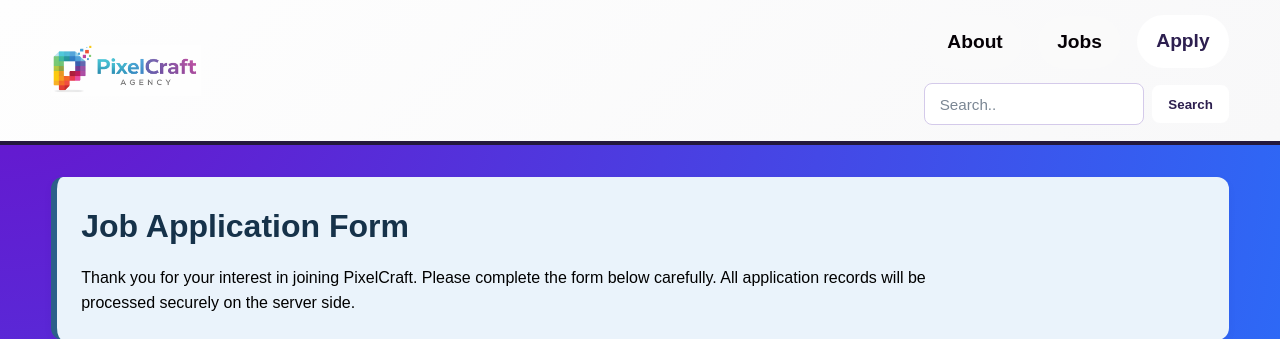
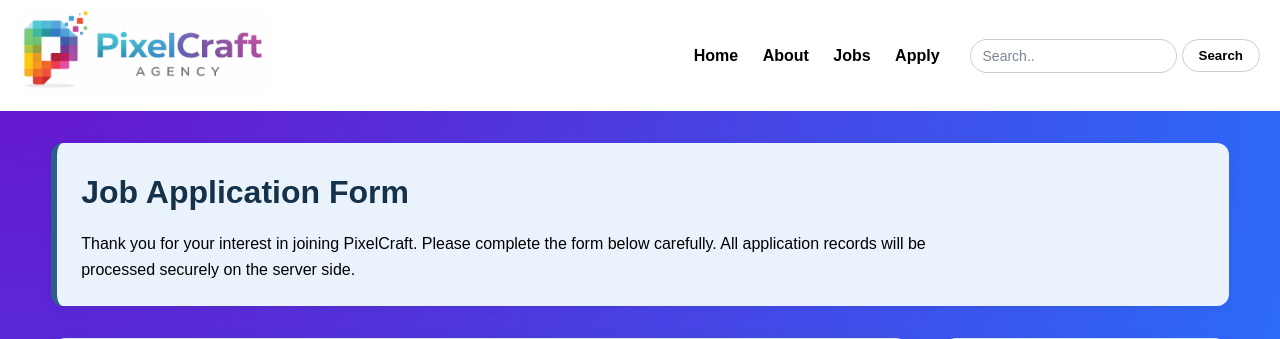
Before and after one commit to JakeStahlUNI/COS10026_WebTech_TeamProject, a PHP site: page /Apply.php in a window 1280 px wide. Shown: the top 339 px of the page. Run offline with PHP 8.4, Linux system fonts and the light colour scheme.

Commit message:
header and footer inc connect to the pages, and update the sql.

```diff
--- a/Apply.php
+++ b/Apply.php
@@ -11,27 +11,11 @@
   <link rel="stylesheet" href="styles/apply.css" />
 </head>
 
+
+
 <body>
-  <header class="header">
-    <div class="header-container">
-      <a href="index.php">
-        <img src="images/Logo.png" alt="PixelCraft Logo" class="logo"/>
-      </a>
+  <?php include 'header.inc'; ?>
 
-      <div class="search-and-nav">
-        <nav class="nav-links" aria-label="Primary navigation">
-          <a href="about.php">About</a>
-          <a href="jobs.php">Jobs</a>
-          <a href="apply.php" aria-current="page">Apply</a>
-        </nav>
-        <div class="search-bar">
-          <label for="site-search" class="sr-only">Search the site</label>
-          <input type="text" id="site-search" name="site-search" placeholder="Search.." maxlength="40">
-          <button type="button">Search</button>
-        </div>
-      </div>
-    </div>
-  </header>
 
   <main class="container">
     <section class="page-banner">
@@ -308,22 +292,7 @@
     </aside>
   </main>
 
-  <footer>
-    <div class="container">
-      <section aria-labelledby="acknowledgement-heading">
-        <h2 id="acknowledgement-heading" class="sr-only">Acknowledgement of Country</h2>
-        <p style="font-style: italic;">
-          PixelCraft acknowledges the Traditional Owners of the land on which we work and learn,
-          and we pay our respects to Elders past and present.
-        </p>
-      </section>
 
-      <p>&copy; 2026 PixelCraft. All rights reserved.</p>
-      <p>
-        <a href="mailto:info@pixelcraft.com">info@pixelcraft.com</a>
-      </p>
-    </div>
-  </footer>
 
   <script>
     const dobInput = document.getElementById("dob");
@@ -407,5 +376,8 @@
       }
     });
   </script>
+
 </body>
+<?php include 'footer.inc'; ?>
+
 </html>
--- a/Styles/apply.css
+++ b/Styles/apply.css
@@ -21,7 +21,7 @@ body {
   max-width: 1200px;
   margin: 0 auto;
 }
-
+/*
 .header {
   background: linear-gradient(135deg, #fefefe, #f8f8f9);
   padding: 1rem 0;
@@ -112,7 +112,64 @@ body {
   transform: translateY(-1px);
 }
 
+*/
 
+.header {
+  display: flex;
+  align-items: center;
+  justify-content: space-between;
+  padding: 10px 20px;
+  background-color: white;
+  width: 100%;
+}
+
+.logo {
+  width: 250px;
+  height: auto;
+}
+
+.search-and-nav {
+  display: flex;
+  align-items: center;
+  gap: 20px;
+}
+
+.search-bar form {
+  display: flex;
+  align-items: center;
+  gap: 5px;
+}
+
+.search-bar input {
+  padding: 8px 12px;
+  font-size: 14px;
+  border: 1px solid #ccc;
+  border-radius: 20px;
+  outline: none;
+}
+
+.search-bar button {
+  padding: 8px 16px;
+  background-color: #ffffff;
+  color: black;
+  border: 1px solid #ccc;
+  border-radius: 20px;
+  cursor: pointer;
+  font-weight: bold;
+}
+
+.nav-links a {
+  text-decoration: none;
+  color: black;
+  padding: 10px;
+  font-weight: bold;
+}
+
+.nav-links a.active {
+  background-color: #f3f4f6;
+  border-radius: 20px;
+  padding: 8px 16px;
+}
 /* Main */
 main {
   display: grid;
--- a/footer.inc
+++ b/footer.inc
@@ -1,23 +1,12 @@
-<footer class="about">
-    <h2>Acknowledgement of Country</h2>
-    <div class="footerLink">
-        <div style="margin-right: 20px;">
-            <img class= "flag" src="Images/australian-aboriginal-flag.png" alt="Australian aboriginal Flag">
-        </div>
-        <div style="margin-right: 50px;">
-            <img class= "flag" src="Images/torres-strait-islands-flag.png" alt="Torres Strait islands Flag">
-        </div>
-        <div>
-            <p>We acknowledges the Traditional Owners of Country throughout Australia and acknowledges their continuing connection to land, waters and community. We pay our respects to the people, the cultures and the Elders past and present.</p>
-
-        </div>
-    </div>
-    <div class="footer-left">
+<footer class="footer">
+  <div class="footer-left">
     <a href="https://105676558cos10026.atlassian.net/jira/software/projects/DEV/boards/1">Jira Project</a>
     <span>›</span>
     <a href="https://github.com/JakeStahlUNI/COS10026_WebTech_TeamProject">GitHub Repository</a>
     <span>›</span>
     <a href="mailto:info@pixelcraft.com">Contact us at info@pixelcraft.com</a>
-    <p>&copy; 2026 PixelCraft. All rights reserved.</p>
+  </div>
+    <div class="footer-right">
+        <p>&copy; <?php echo date("Y"); ?> PixelCraft Agency. All rights reserved.</p>
     </div>
 </footer>
--- a/header.inc
+++ b/header.inc
@@ -6,13 +6,17 @@
 
   <div class="search-and-nav">
     <nav class="nav-links">
-      <a href="about.php">About</a>
+
+      <a href="index.php">Home</a>
+      <a href="About.php">About</a>
       <a href="Jobs.php">Jobs</a>
       <a href="Apply.php">Apply</a>
     </nav>
     <div class="search-bar">
+    <form>
       <input type="text" placeholder="Search..">
       <button type="submit">Search</button>
+    </form>
     </div>
   </div>
 </header>
```
Also changed, not shown: About.php (+17 -0 lines), Index.php (+2 -26 lines), Jobs.php (+2 -33 lines), SQL_Files/groupproject.sql (+76 -20 lines), Styles/header&footer.css (added, +80 -0 lines).
